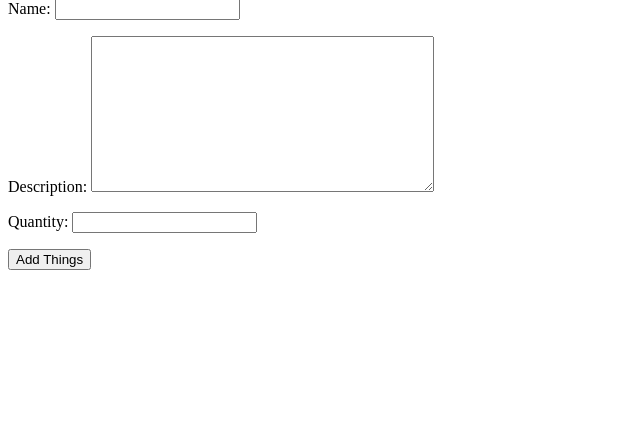
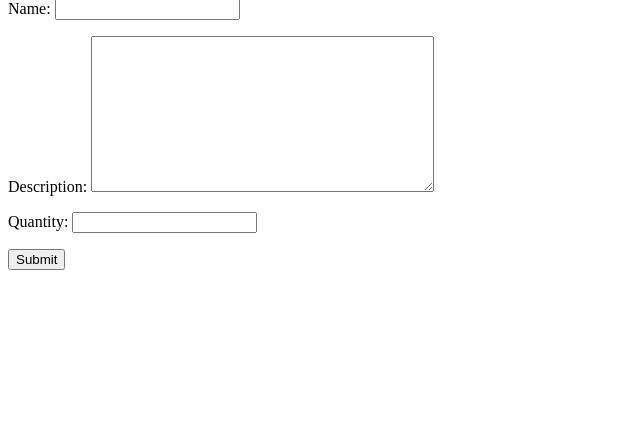
Before and after one commit to KCL-SEG/things-2-reyalmub, a Django app: page / in a window 1280 px wide. Shown: the part 67-506 px from the top of the page, without its empty margins (0-640 px from the left). Run offline with Django 3.2, Linux system fonts and the light colour scheme.

Commit message:
fix the template file

```diff
--- a/things/templates/home.html
+++ b/things/templates/home.html
@@ -6,10 +6,10 @@
   <h1>
     Things
   </h1>
-  <form action=" {%url '' %}" method="post">
+  <form method="post">
     {% csrf_token %}
-    {{form.as_p}}
-    <input type="submit" value="Add Things">
+    {{ form.as_p }}
+    <button type="submit">Submit</button>
 </form>
 </body>
 </html>
```
